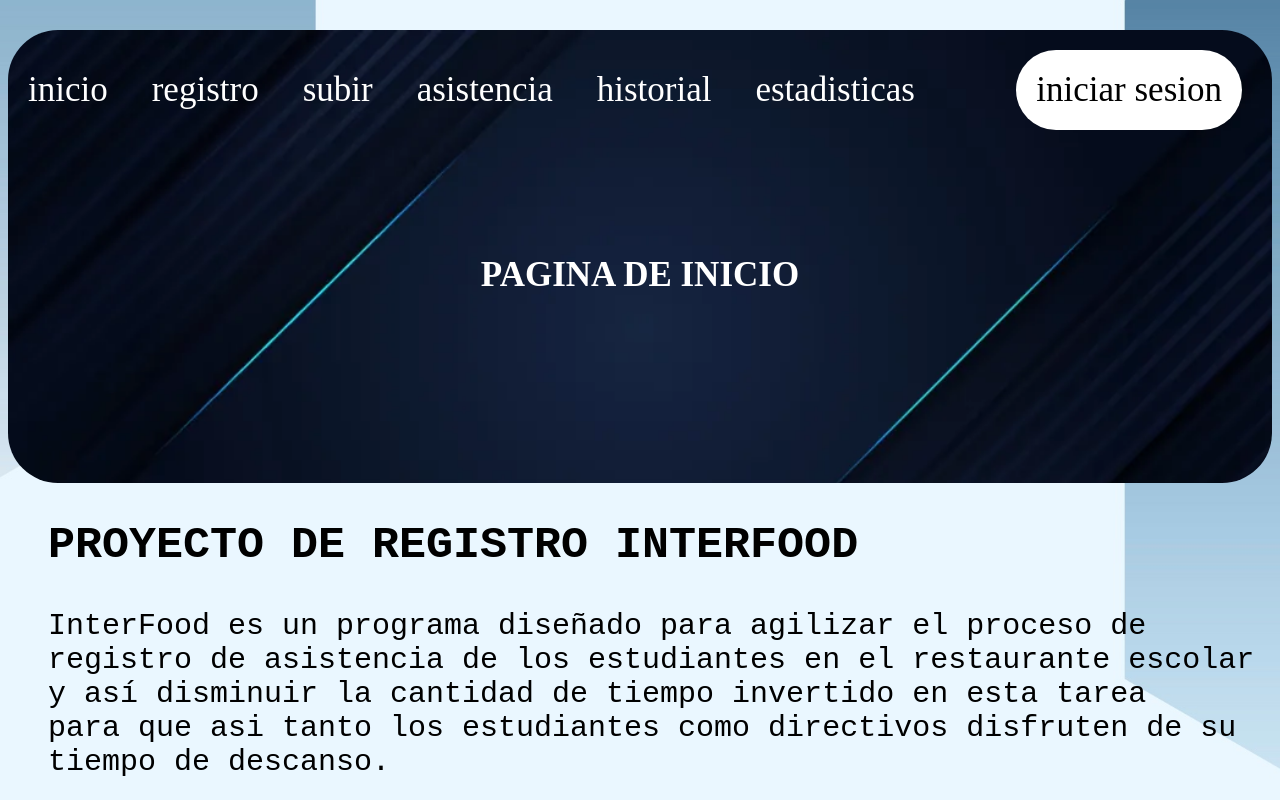
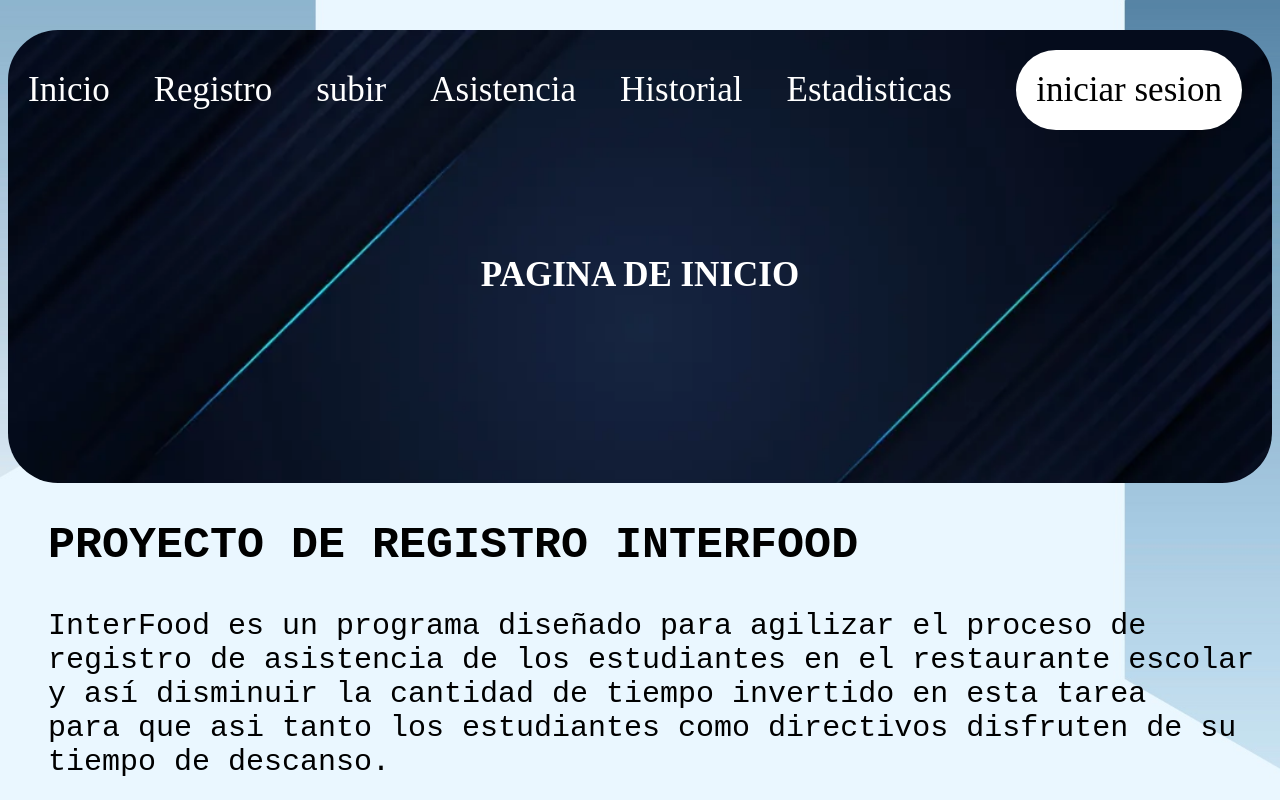
Before and after one commit to ProgramadorPrimario/InterFood, a plain HTML site: page pagina principal/index.html in a window 1280 px wide. Shown: the top 800 px of the page. Drawn offline with Linux system fonts and the light colour scheme.

Commit message:
Hice algunos cambios en la presentacion de la barra de navegracion

```diff
--- a/pagina principal/index.html
+++ b/pagina principal/index.html
@@ -10,12 +10,12 @@
     <header>
         <nav>
             <ul class="barra">
-                <li><a href="#">inicio</a></li>
-                <li><a href="/registros de nuevos/registro.html">registro</a></li>
+                <li><a href="#">Inicio</a></li>
+                <li><a href="/registros de nuevos/registro.html">Registro</a></li>
                 <li><a href="#">subir</a></li>
-                <li><a href="#">asistencia</a></li>
-                <li><a href="#">historial</a></li>
-                <li><a href="#">estadisticas</a></li>
+                <li><a href="#">Asistencia</a></li>
+                <li><a href="#">Historial</a></li>
+                <li><a href="#">Estadisticas</a></li>
                 <li class="login"><a href="#" style="color: black;">iniciar sesion</a></li>
                 <h3 class="titulo"> PAGINA DE INICIO </h3>
             </ul>
```
Also changed, not shown: 1 other file.
